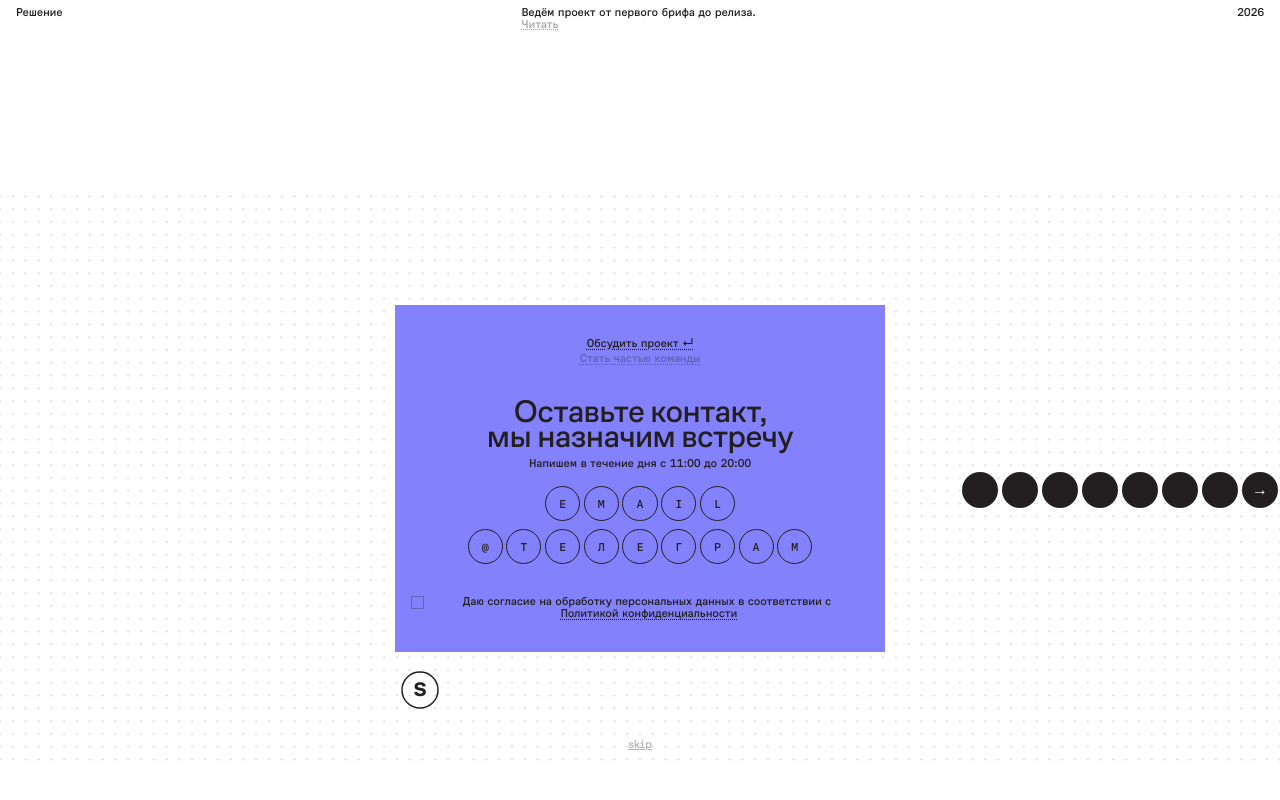
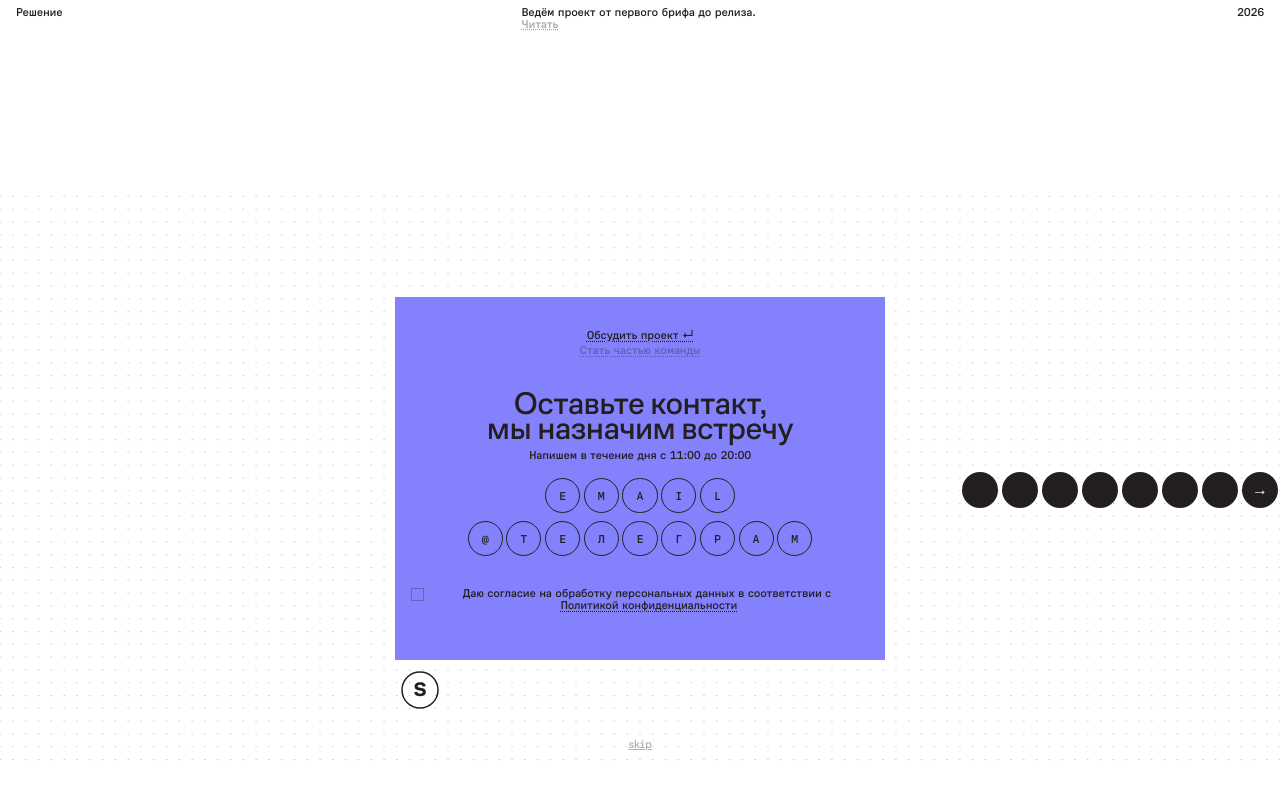
Before and after one commit to 123asha/skip-v3-3, a React (Vite) app: page / in a window 1280 px wide. Shown: the part 7457-8257 px from the top of the page. Built offline with nearby package versions, Linux system fonts and the light colour scheme.

Commit message:
Form: 1px sharp dots on the snake background; 60px bottom padding inside the card
Co-Authored-By: Claude Sonnet 4.6 <noreply@anthropic.com>

```diff
--- a/src/app/App.module.css
+++ b/src/app/App.module.css
@@ -231,7 +231,8 @@
   align-items: stretch;
   min-height: 720px;
   /* Colorless full-bleed background with a fine gray dot grid — snake lives on it */
-  background-image: radial-gradient(circle, rgba(35, 31, 32, 0.18) 1px, transparent 1.5px);
+  /* True 1px dot — solid out to 0.5px, transparent past that */
+  background-image: radial-gradient(circle, rgba(35, 31, 32, 0.35) 0.5px, transparent 0.5px);
   background-size: 16px 16px;
   background-position: center;
 }
@@ -329,7 +330,7 @@
 .contactFormArea {
   position: relative;
   width: 100%;
-  padding: 40px 20px;
+  padding: 40px 20px 60px;
   background: var(--c-accent);
   z-index: 1;
   display: flex;
```
